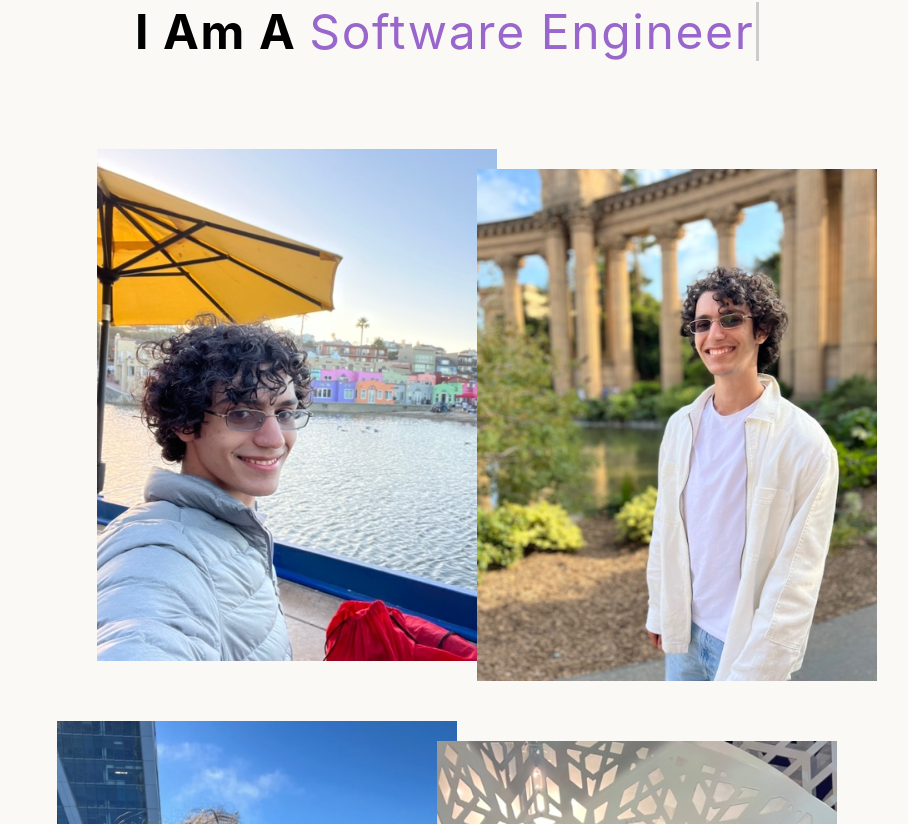
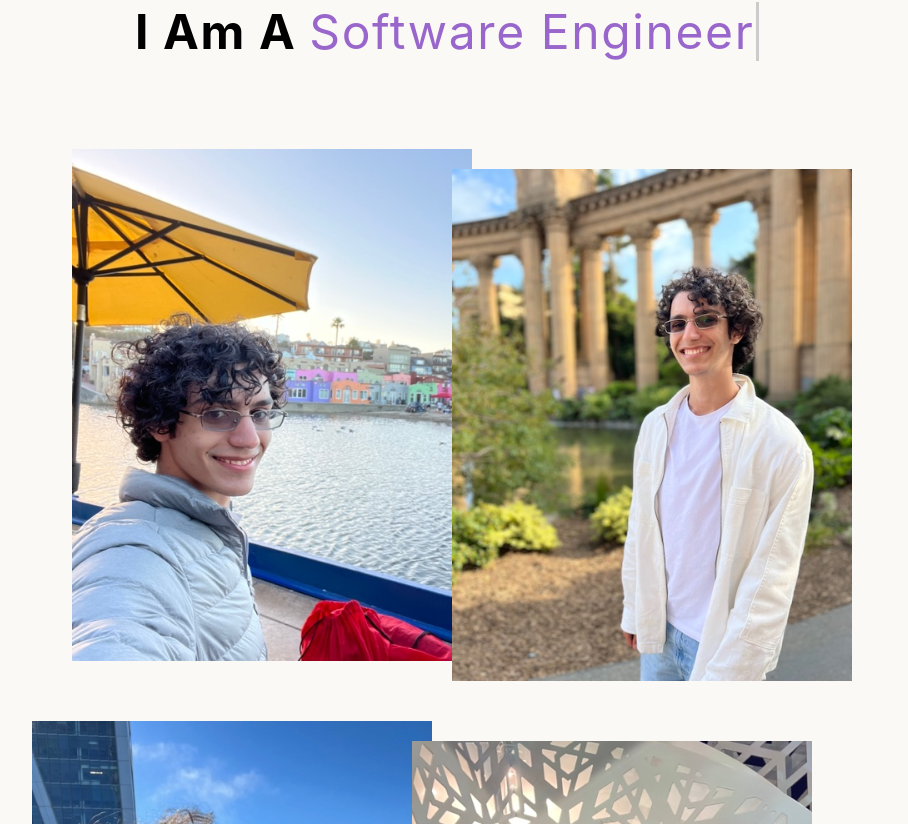
Before and after one commit to KareemDaCosta/kareem-dacosta-personal-website, a React (Create React App) app: page / in a window 1280 px wide. Shown: the part 596-1420 px from the top of the page, without its empty margins (193-1101 px from the left). Built offline with nearby package versions, Linux system fonts and the light colour scheme.

Commit message:
Slightly changed margins for ImageGallery

```diff
--- a/src/components/ImageGallery/ImageGallery.css
+++ b/src/components/ImageGallery/ImageGallery.css
@@ -3,6 +3,7 @@
     flex-flow: row wrap;
     justify-content: center;
     margin-left: 100px;
+    margin-right: 50px;
 }
 
 .gallery-image-container {
@@ -19,6 +20,7 @@
 
  .image-gallery {
     margin-left: 0px;
+    margin-right: 0px;
  }
 }
 
```
